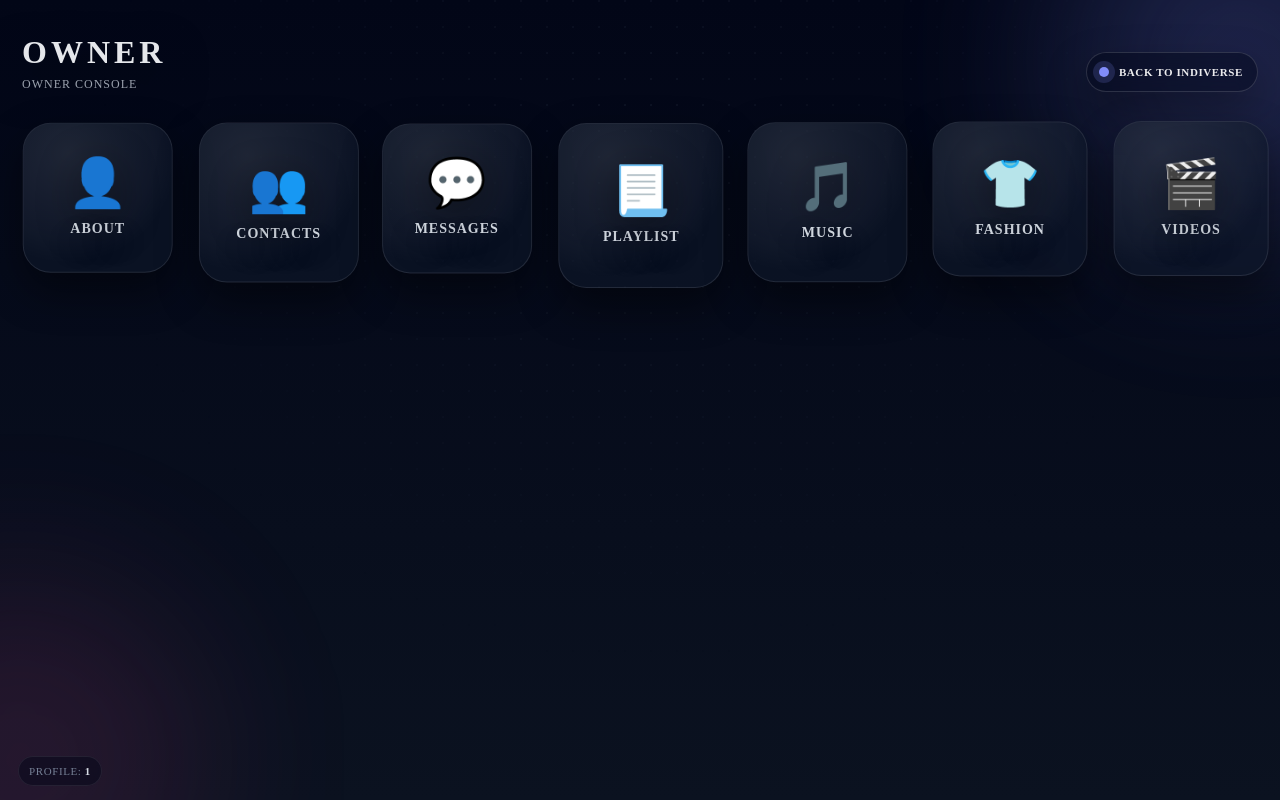
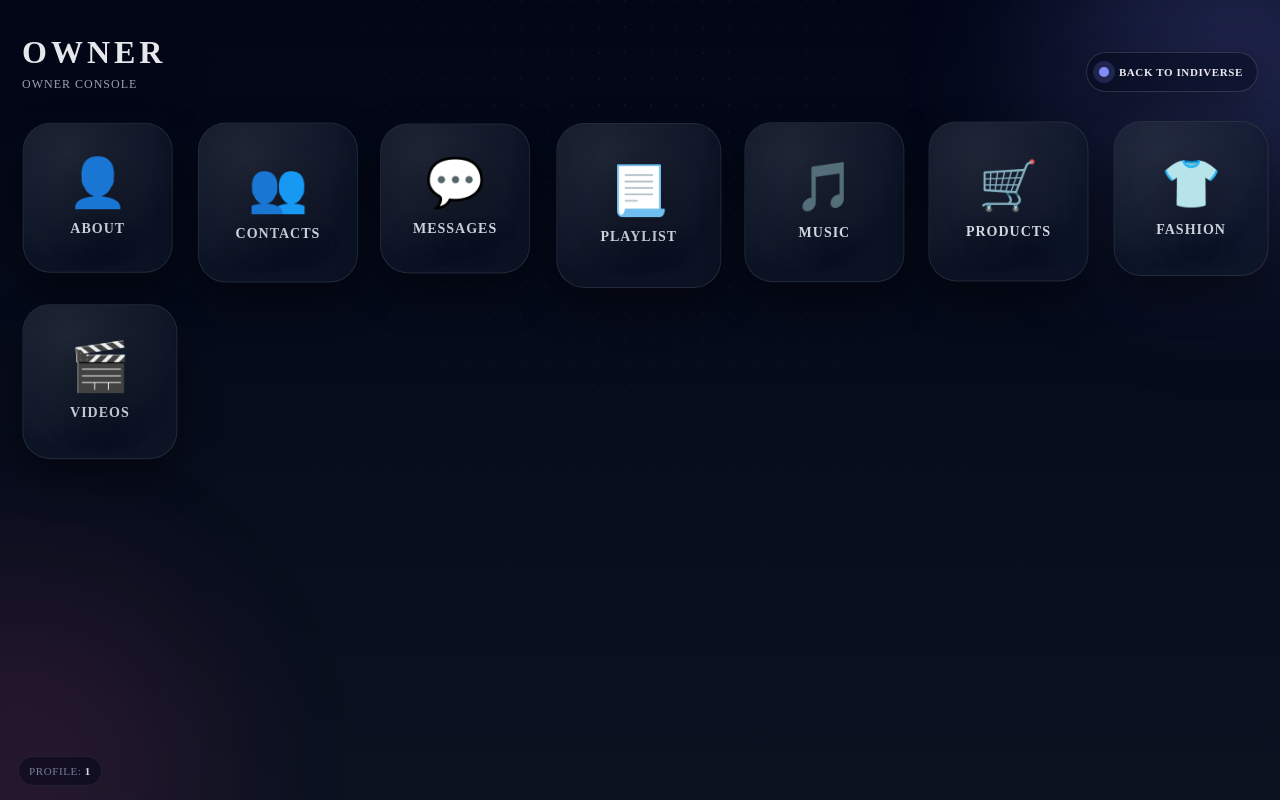
Before and after one commit to lamontaddo/indiverse-web, a React (Vite) app: page /#/world/1/owner/home in a window 1280 px wide. Built offline with nearby package versions, Linux system fonts and the light colour scheme; no server answers.

Commit message:
chore: savepoint after env + base url fix (2026-01-18T00:00Z)

```diff
--- a/src/pages/OwnerHomePage.jsx
+++ b/src/pages/OwnerHomePage.jsx
@@ -1,11 +1,10 @@
-// src/pages/OwnerHomePage.jsx ✅ FULL DROP-IN (Web) — ENHANCED + BACK TO INDIVERSE
+// src/pages/OwnerHomePage.jsx ✅ FULL DROP-IN (Web) — ENHANCED + BACK TO INDIVERSE + PRODUCTS FIX
 // Route: /world/:profileKey/owner/home
 //
-// ✅ Keeps large icon look
-// ✅ Adds "Back to IndiVerse" button (to /world/:profileKey)
-// ✅ Enhanced overall look: ambient glows, header pill, better tile depth/hover, subtle grid
-// ✅ Hardened profileKey resolve: route -> state -> localStorage only (no lamont fallback)
-// ✅ Emoji icons intentionally large (RN parity)
+// ✅ FIX: Products tile now routes to /world/:profileKey/owner/products
+// ✅ Adds routeMap.ownerproducts + builtOwnerRoutes includes "products"
+// ✅ Adds fallback Products tile (cart icon)
+// ✅ Keeps large icon look + Back to IndiVerse button + enhanced UI
 
 import React, { useEffect, useMemo, useRef, useState } from "react";
 import { useLocation, useNavigate, useParams } from "react-router-dom";
@@ -20,6 +19,10 @@ const FALLBACK_OWNER_ITEMS = [
   { key: "messages", label: "Messages", ionicon: "chatbubbles", to: "ownermessages", size: 150 },
   { key: "playlist", label: "Playlist", ionicon: "list", to: "ownerplaylist", size: 165 },
   { key: "music", label: "Music", ionicon: "musical-notes", to: "ownermusic", size: 160 },
+
+  // ✅ NEW: products (important)
+  { key: "products", label: "Products", ionicon: "cart", to: "ownerproducts", size: 160 },
+
   { key: "fashion", label: "Fashion", ionicon: "shirt", to: "ownerfashion", size: 155 },
   { key: "videos", label: "Videos", ionicon: "videocam", to: "ownervideos", size: 155 },
 ];
@@ -54,6 +57,10 @@ function ionToEmoji(name = "") {
   if (k.includes("music") || k.includes("musical")) return "🎵";
   if (k.includes("shirt")) return "👕";
   if (k.includes("video") || k.includes("videocam")) return "🎬";
+
+  // ✅ products
+  if (k.includes("cart") || k.includes("bag") || k.includes("cash")) return "🛒";
+
   if (k.includes("home")) return "🏠";
   return "◉";
 }
@@ -105,6 +112,7 @@ export default function OwnerHomePage() {
     return `translate3d(${Math.sin(t * p.sx) * p.ax}px, ${Math.cos(t * p.sy) * p.ay}px, 0)`;
   };
 
+  // ✅ MUST include ownerproducts
   const routeMap = {
     ownerabout: "about",
     ownercontacts: "contacts",
@@ -113,9 +121,23 @@ export default function OwnerHomePage() {
     ownermusic: "music",
     ownerfashion: "fashion",
     ownervideos: "videos",
+
+    // ✅ FIX
+    ownerproducts: "products",
   };
 
-  const builtOwnerRoutes = new Set(["home", "about", "contacts", "messages", "playlist", "music", "fashion", "videos"]);
+  // ✅ MUST include products
+  const builtOwnerRoutes = new Set([
+    "home",
+    "about",
+    "contacts",
+    "messages",
+    "playlist",
+    "music",
+    "products", // ✅ FIX
+    "fashion",
+    "videos",
+  ]);
 
   const handleTilePress = (tile) => {
     if (!profileKey) return;
@@ -123,10 +145,15 @@ export default function OwnerHomePage() {
     const raw = String(tile.to).toLowerCase();
     const tool = routeMap[raw] || raw.replace(/^owner/, "");
 
+    // 🔎 helpful to see what it's trying to do
+    console.log("[OwnerHomePage] tile", raw, "-> tool:", tool);
+
     if (builtOwnerRoutes.has(tool)) {
       navigate(`/world/${encodeURIComponent(profileKey)}/owner/${tool}`, {
         state: { profileKey, bgUrl },
       });
+    } else {
+      console.warn("[OwnerHomePage] unknown owner route:", tool, "from:", raw);
     }
   };
 
@@ -139,7 +166,6 @@ export default function OwnerHomePage() {
     <div style={styles.page}>
       <style>{css(accent)}</style>
 
-      {/* Ambient glows */}
       <div style={{ ...styles.glowOne, background: hexToRgba(accent, 0.33) }} />
       <div style={styles.glowTwo} />
       <div style={styles.grid} />
@@ -170,11 +196,7 @@ export default function OwnerHomePage() {
           <button
             key={t.key}
             className="oh-tile"
-            style={{
-              width: t.size,
-              height: t.size,
-              transform: tileTransform(idx),
-            }}
+            style={{ width: t.size, height: t.size, transform: tileTransform(idx) }}
             onClick={() => handleTilePress(t)}
             disabled={!profileKey}
             aria-label={t.label}
@@ -214,7 +236,6 @@ const styles = {
     overflow: "hidden",
     position: "relative",
   },
-
   glowOne: {
     position: "fixed",
     width: 360,
@@ -252,7 +273,6 @@ const styles = {
     zIndex: 0,
     opacity: 0.8,
   },
-
   headerWrap: {
     position: "relative",
     zIndex: 2,
@@ -264,7 +284,6 @@ const styles = {
   },
   headerLeft: {},
   headerRight: { display: "flex", alignItems: "center", gap: 10 },
-
   title: {
     fontSize: 32,
     fontWeight: 900,
@@ -278,7 +297,6 @@ const styles = {
     color: "#9ca3af",
     textTransform: "uppercase",
   },
-
   missingBox: {
     position: "relative",
     zIndex: 2,
@@ -290,7 +308,6 @@ const styles = {
   },
   missingTitle: { color: "#fecaca", fontWeight: 900, fontSize: 13 },
   missingText: { marginTop: 6, color: "rgba(255,255,255,0.75)", fontSize: 12, fontWeight: 700 },
-
   field: {
     position: "relative",
     zIndex: 2,
@@ -300,7 +317,6 @@ const styles = {
     justifyContent: "space-between",
     gap: 18,
   },
-
   footerNote: {
     position: "fixed",
     left: 18,
@@ -405,7 +421,6 @@ function css(accent) {
     z-index: 1;
   }
 
-  /* icon size unchanged */
   .oh-icon{
     font-size: 48px;
     line-height: 1;
```
